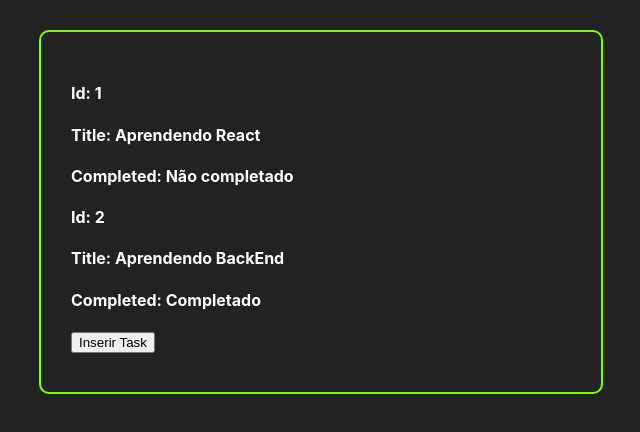
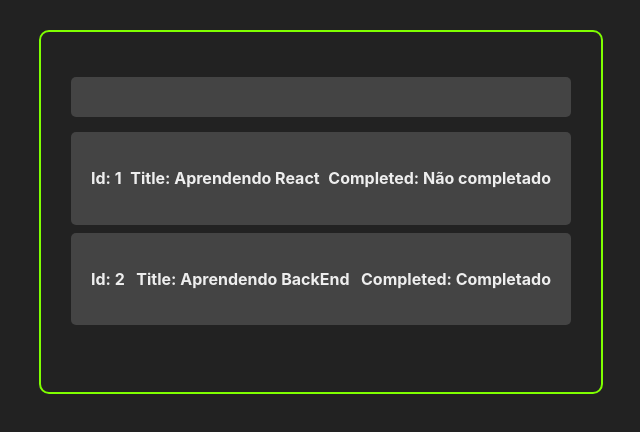
Before and after one commit to IssacCabral/Gerenciador-de-tarefas-React, a React (Vite) app: page / in a window 1280 px wide. Shown: the top 432 px of the page, without its empty margins (319-959 px from the left). Built offline with nearby package versions, Linux system fonts and the light colour scheme.

Commit message:
inserindo campo de texto

```diff
--- a/src/App.tsx
+++ b/src/App.tsx
@@ -2,6 +2,7 @@
 import { useState } from "react"
 import {ITaskProps} from './components/Task/Task'
 import Tasks from './components/Task/Tasks'
+import AddTask from './components/Button/AddTask'
 
 // function App() {
 //   const [tasks, setTasks] = useState<string[]>([
@@ -49,9 +50,9 @@
   return (
     <>
       <div className="container">
+        <AddTask/>
         <Tasks tasks={tarefas}/>
 
-        <button onClick={insereTasks}>Inserir Task</button>
       </div>
     </>
   )
--- /dev/null
+++ b/src/components/Button/AddTask.tsx
@@ -0,0 +1,11 @@
+import './style.css'
+
+const AddTask = () => {
+    return (
+        <div className="add-task-container">
+            <input className='add-task-input' type="text" />
+        </div>
+    )
+}
+
+export default AddTask
--- /dev/null
+++ b/src/components/Button/style.css
@@ -0,0 +1,16 @@
+.add-task-container{
+    margin: 15px 0;
+    width: 100%;
+    display: flex;
+
+}
+
+.add-task-input{
+    height: 40px;
+    padding: 0 10px;
+    border-radius: 5px;
+    border: none;
+    flex: 2;
+    background-color: #444;
+    color: #eee;
+}
--- a/src/components/Task/Task.tsx
+++ b/src/components/Task/Task.tsx
@@ -13,10 +13,10 @@
 
 const Task = (props: ITaskProps) => {
     return (
-        <div className='task'>
-            <h4>Id: {props.id}</h4>
-            <h4>Title: {props.title}</h4>
-            <h4>Completed: {isCompleted(props.completed)} </h4>
+        <div className='task-container'>
+            <h4> Id: {props.id} </h4>
+            <h4> Title: {props.title} </h4>
+            <h4> Completed: {isCompleted(props.completed)}</h4>
         </div>
     )
 }
--- a/src/components/Task/style.css
+++ b/src/components/Task/style.css
@@ -1,3 +1,10 @@
-.task{
-    color: white;
+.task-container{
+    background-color: #444;
+    margin: 8px 0;
+    padding: 15px 20px;
+    display: flex;
+    border-radius: 5px;
+    justify-content: space-between;
+    color: #eee;
+    align-items: center;
 }
```
Also changed, not shown: src/components/Button/Button.tsx (added, +13 -0 lines).
